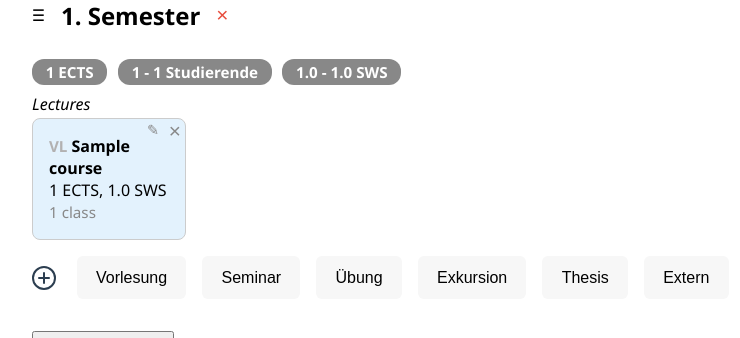
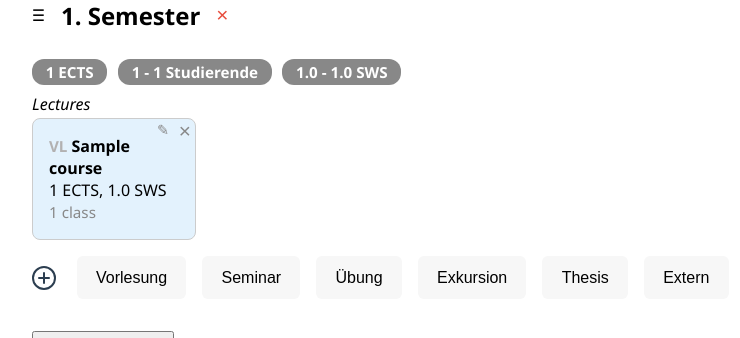
Before and after one commit to jfb-h/programme-designer, a Django app: page /programme/1/ in a window 1280 px wide. Shown: the part 273-611 px from the top of the page, without its empty margins (58-798 px from the left). Run offline with Django 5.2, Linux system fonts and the light colour scheme; tables that the repository leaves empty hold one stand-in row (values such as "Sample post").

Commit message:
card width

```diff
--- a/studyprogrammes/templates/studyprogrammes/programme.html
+++ b/studyprogrammes/templates/studyprogrammes/programme.html
@@ -83,7 +83,7 @@
             <div style="font-style:italic; margin-bottom:0.2em;">{{ group.1 }}</div>
             <div id="course-list-{{ semester.id }}-{{ group.0 }}" class="course-list" style="display:flex; gap:1em; flex-wrap:wrap;">
               {% for course in group_courses %}
-                <div class="course-block" id="course-{{ course.id }}" data-group="{{ course.group }}" style="border:1px solid #ccc; border-radius:8px; padding:1em; width:120px; position:relative;">
+                <div class="course-block" id="course-{{ course.id }}" data-group="{{ course.group }}" style="border:1px solid #ccc; border-radius:8px; padding:1em; width:130px; position:relative;">
                   <form method="post" style="position:absolute; top:0px; right:4px; margin:0;">
                     {% csrf_token %}
                     <input type="hidden" name="delete_course_id" value="{{ course.id }}">
```
